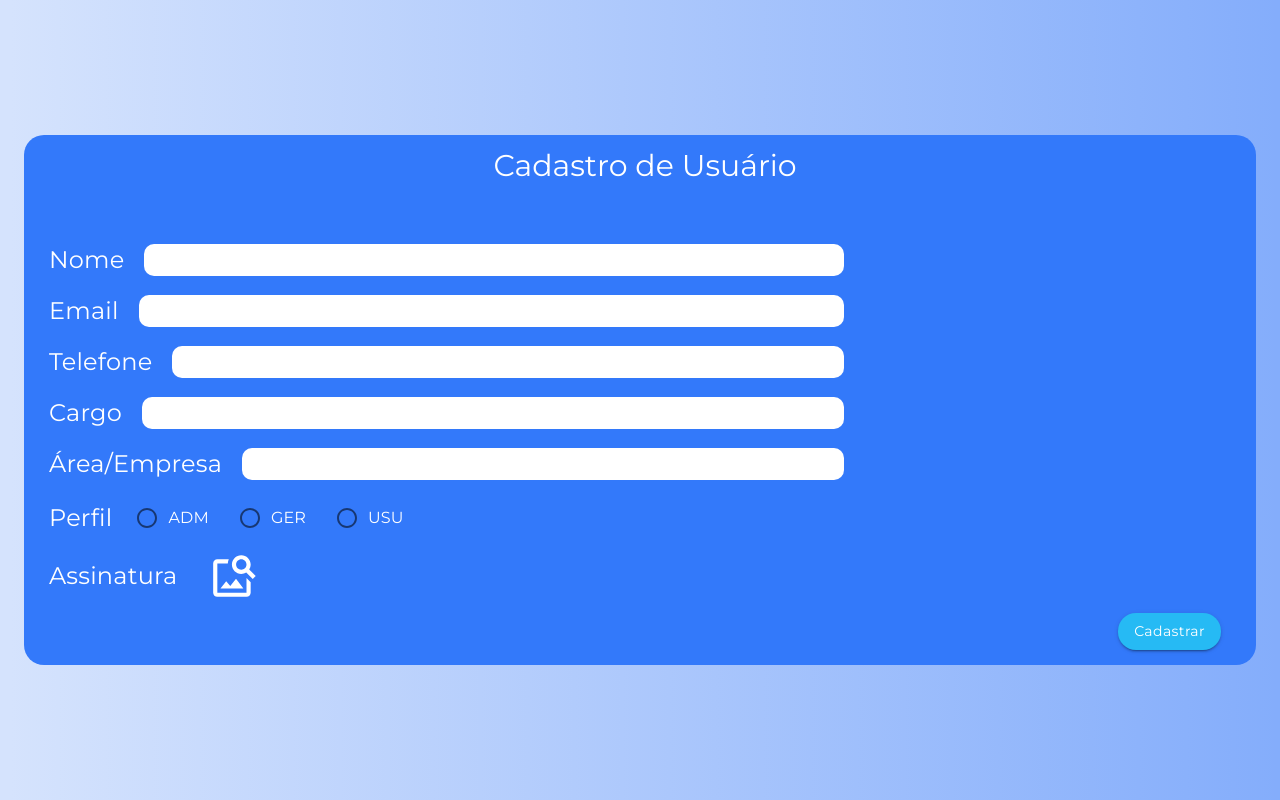
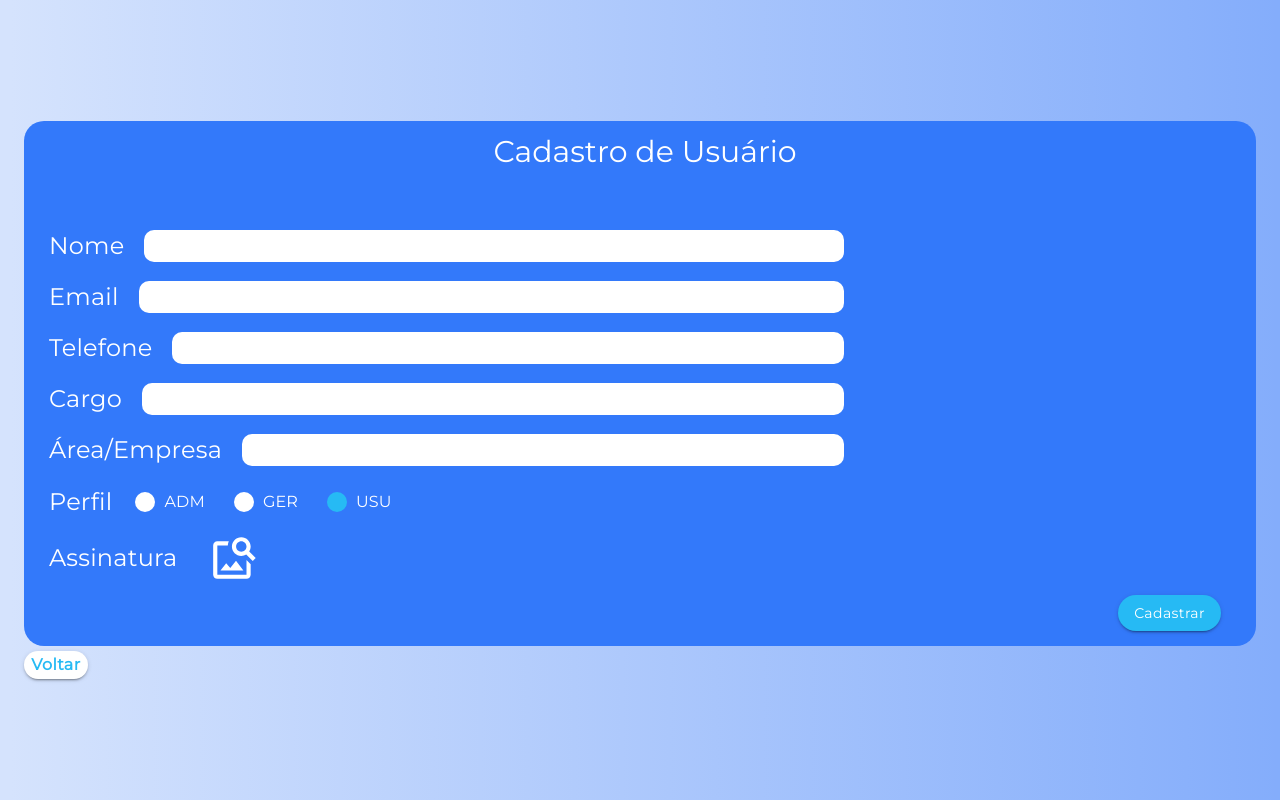
Before and after one commit to BureauTech/ProjectSisatas, a React (Create React App) app in the folder client/: page /registeruser in a window 1280 px wide. Built offline with nearby package versions, Linux system fonts and the light colour scheme.

Commit message:
Melhoria no componente cadastro

```diff
--- a/client/package.json
+++ b/client/package.json
@@ -9,6 +9,7 @@
     "@testing-library/jest-dom": "^5.11.4",
     "@testing-library/react": "^11.1.0",
     "@testing-library/user-event": "^12.1.10",
+    "clsx": "^1.1.1",
     "react": "^17.0.1",
     "react-dom": "^17.0.1",
     "react-router-dom": "^5.2.0",
--- a/client/src/assets/styles/Styles.js
+++ b/client/src/assets/styles/Styles.js
@@ -5,6 +5,7 @@ const styles = (theme) => ({
     padding: 15,
     paddingLeft: 25,
   },
+
   textField: {
     backgroundColor: "white",
     borderRadius: "10px",
@@ -13,6 +14,7 @@ const styles = (theme) => ({
     paddingLeft: "0.4rem",
     borderBottom: "none",
   },
+
   biggerText: {
     color: "white",
     fontFamily: "Montserrat",
@@ -23,6 +25,7 @@ const styles = (theme) => ({
     letterSpacing: "0em",
     textAlign: "left",
   },
+
   normalText: {
     color: "white",
     fontFamily: "Montserrat",
@@ -33,8 +36,24 @@ const styles = (theme) => ({
     letterSpacing: "0em",
     textAlign: "left",
   },
+
   rowMargin: {
     margin: 20,
+  },
+
+  radio: {
+    '&:hover': {
+      backgroundColor: "transparent",
+    },
+  },
+  icon: {
+    borderRadius: '100%',
+    width: 20,
+    height: 20,
+    backgroundColor: 'white',
+  },
+  checkedIcon: {
+    backgroundColor: "#26BAF4",
   },
 });
 
--- /dev/null
+++ b/client/src/components/RegisterUser/Register.css
@@ -0,0 +1,3 @@
+.bold span {
+  font-weight: 700 !important;
+}
--- a/client/src/components/RegisterUser/Register.js
+++ b/client/src/components/RegisterUser/Register.js
@@ -10,13 +10,25 @@ import {
   RadioGroup,
   FormControlLabel,
   IconButton,
+  useTheme,
 } from "@material-ui/core";
-
+import { Link } from "react-router-dom";
 import {styles} from "../../assets/styles/Styles";
 import {ImageSearch} from "@material-ui/icons";
+import React from "react";
+import clsx from "clsx";
+import "./Register.css"
+
 
 const Register = (props) => {
-  let {classes} = props;
+  const {classes} = props;
+
+  const [value, setValue] = React.useState('USU');
+  const handleChange = (event) => {
+    setValue(event.target.value);
+  };
+
+  const theme = useTheme();
 
   return (
     <Container>
@@ -30,7 +42,7 @@ const Register = (props) => {
         {/* formulario */}
         <Grid container>
 
-          <form action="/" style={{width: "100%"}}>
+          <form action="/" method="post" style={{width: "100%"}}>
 
             {/* inputs */}
             <Grid item sm={8}>
@@ -46,7 +58,7 @@ const Register = (props) => {
                     </FormLabel>
                   </Grid>
                   <Grid item xs>
-                    <Input name="nome" id="nome" className={classes.textField} disableUnderline />
+                    <Input required name="nome" id="nome" className={classes.textField} disableUnderline />
                   </Grid>
                 </Grid>
 
@@ -60,7 +72,7 @@ const Register = (props) => {
                     </FormLabel>
                   </Grid>
                   <Grid item xs>
-                    <Input name="email" id="email" className={classes.textField} disableUnderline/>
+                    <Input type="email" required name="email" id="email" className={classes.textField} disableUnderline/>
                   </Grid>
                 </Grid>
 
@@ -74,7 +86,7 @@ const Register = (props) => {
                     </FormLabel>
                   </Grid>
                   <Grid item xs>
-                    <Input name="telefone" id="telefone" className={classes.textField} disableUnderline/>
+                    <Input type="tel" required name="telefone" id="telefone" className={classes.textField} disableUnderline/>
                   </Grid>
                 </Grid>
 
@@ -88,7 +100,7 @@ const Register = (props) => {
                     </FormLabel>
                   </Grid>
                   <Grid item xs>
-                    <Input name="cargo" id="cargo" className={classes.textField} disableUnderline/>
+                    <Input required name="cargo" id="cargo" className={classes.textField} disableUnderline/>
                   </Grid>
                 </Grid>
 
@@ -102,7 +114,7 @@ const Register = (props) => {
                     </FormLabel>
                   </Grid>
                   <Grid item xs>
-                    <Input name="area" id="area" className={classes.textField} disableUnderline/>
+                    <Input required name="area" id="area" className={classes.textField} disableUnderline/>
                   </Grid>
                 </Grid>
 
@@ -116,10 +128,49 @@ const Register = (props) => {
                     </FormLabel>
                   </Grid>
                   <Grid item xs>
-                    <RadioGroup row name="perfil" style={{color:"white"}}>
-                      <FormControlLabel style={{paddingLeft: 5}} labelPlacement="end" value="ADM" control={<Radio/>} label="ADM"/>
-                      <FormControlLabel style={{paddingLeft: 15}} labelPlacement="end" value="GER" control={<Radio/>} label="GER"/>
-                      <FormControlLabel style={{paddingLeft: 15}} labelPlacement="end" value="USU" control={<Radio/>} label="USU"/>
+                    <RadioGroup row name="perfil" style={{color:"white"}} value={value} onChange={handleChange}>
+                      <FormControlLabel
+                        style={{paddingLeft: 5}}
+                        labelPlacement="end"
+                        value="ADM"
+                        control={
+                          <Radio
+                            className={classes.radio}
+                            checkedIcon={<span className={clsx(classes.icon, classes.checkedIcon)}/>}
+                            icon={<span className={classes.icon}/>}
+                            {...props}
+                          />
+                        }
+                        label="ADM"
+                      />
+                      <FormControlLabel
+                        style={{paddingLeft: 15}}
+                        labelPlacement="end"
+                        value="GER"
+                        control={
+                          <Radio
+                            className={classes.radio}
+                            checkedIcon={<span className={clsx(classes.icon, classes.checkedIcon)}/>}
+                            icon={<span className={classes.icon}/>}
+                            {...props}
+                          />
+                        }
+                        label="GER"
+                      />
+                      <FormControlLabel
+                        style={{paddingLeft: 15}}
+                        labelPlacement="end"
+                        value="USU"
+                        control={
+                          <Radio
+                            className={classes.radio}
+                            checkedIcon={<span className={clsx(classes.icon, classes.checkedIcon)}/>}
+                            icon={<span className={classes.icon}/>}
+                            {...props}
+                          />
+                        }
+                        label="USU"
+                      />
                     </RadioGroup>
                   </Grid>
                 </Grid>
@@ -134,7 +185,7 @@ const Register = (props) => {
                   </FormLabel>
                 </Grid>
                 <Grid item xs>
-                  <input name="assinatura" accept="image/*" style={{display: "none"}} id="assinatura" type="file"/>
+                  <input required name="assinatura" accept="image/*" id="assinatura" type="file" style={{display: "none"}}/>
                   <label htmlFor="assinatura">
                     <IconButton color="primary" aria-label="upload picture" component="span" className="no-margin">
                       <ImageSearch style={{color: "white", width: 50, height: 50}}/>
@@ -152,11 +203,30 @@ const Register = (props) => {
                 Cadastrar
               </Button>
             </Grid>
-
           </form>
 
         </Grid>
       </Grid>
+
+      {/* button voltar */}
+      <Grid container>
+        <Link to="/" style={{textDecoration: 'none'}}>
+          <Button
+            variant="contained"
+            className="bold"
+            style={{
+              backgroundColor: "white",
+              color: theme.palette.secondary.main,
+              fontSize: "1rem",
+              borderRadius: 20,
+              padding: 0,
+              marginTop: 5
+            }}>
+            Voltar
+          </Button>
+        </Link>
+      </Grid>
+
     </Container>
   );
 };
```
Also changed, not shown: 1 other file (tests, documents, lock files or other folders).
